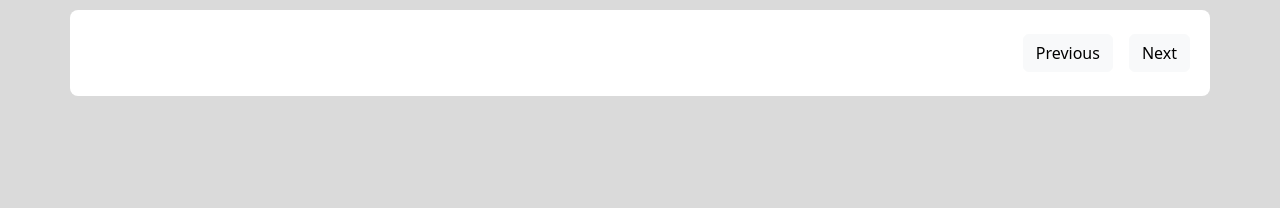
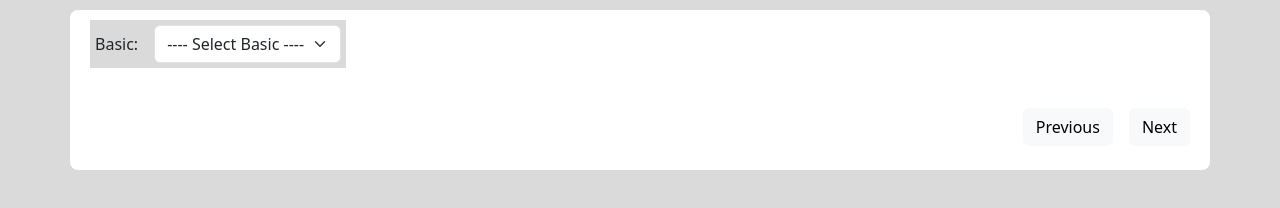
Before and after one commit to truongminh/haul_software_engineer, a website: page public/index.html in a window 1280 px wide. Drawn offline with nearby package versions, Linux system fonts and the light colour scheme; no server answers.

Commit message:
filter basic

```diff
--- a/public/index.html
+++ b/public/index.html
@@ -16,8 +16,27 @@
   </svg>
 
   <div class="container" style="margin-top: 10px; background-color: white; border-radius: 8px; overflow-y: auto; height: 100%;">
-    <!-- <div class="input-group mb-3" style="margin-top: 10px; margin-left: 8px; padding: 5px; background-color: #dadada; width: fit-content;">Basic:
-    </div> -->
+    <div class="input-group mb-3" style="margin-top: 10px; margin-left: 8px; padding: 5px; background-color: #dadada; width: fit-content; text-align: center;">
+
+      <div class="row g-3 align-items-center">
+        <div class="col-auto">
+          <label for="inputPassword6" class="col-form-label">Basic:</label>
+        </div>
+        <div class="col-auto">
+          <select id="select-basic" class="form-select" aria-label="Default select example">
+            <option value="" selected>---- Select Basic ----</option>
+            <option value="Vehicle Maint.">Vehicle Maint.</option>
+            <option value="HOS Compliance">HOS Compliance</option>
+            <option value="Driver Fitness">Driver Fitness</option>
+            <option value="Unsafe Driving">Unsafe Driving</option>
+            <option value="Drugs/Alcohol">Drugs/Alcohol</option>
+          </select>
+        </div>
+
+      </div>
+
+
+    </div>
     <data-table class="table" src="/inspection"></data-table>
   </div>
 
--- a/public/index.js
+++ b/public/index.js
@@ -65,12 +65,20 @@ class DataTable extends HTMLElement {
 		nextButton.addEventListener('click', this.nextPage, false);
 		prevButton.addEventListener('click', this.previousPage, false);
 
+		const that = this
+
+		const selectBasic = document.getElementById('select-basic')
+		selectBasic.addEventListener('change', function(){
+			console.log(selectBasic.value)
+			that.filterBasic = selectBasic.value
+			that.load()
+		})
 	}
 
 	async load() {
-		console.log('load', this.src);
+		console.log('load', this.src, this.filterBasic);
 		// error handling needs to be done :|
-		let result = await fetch(this.src + `?sort_by=${this.sortCol}&sort_order=${this.sortAsc ? 'asc' : 'desc'}&basic=&page_size=10&page_number=${this.curPage}`);
+		let result = await fetch(this.src + `?sort_by=${this.sortCol}&sort_order=${this.sortAsc ? 'asc' : 'desc'}&basic=${this.filterBasic ?? ''}&page_size=10&page_number=${this.curPage}`);
 		let data = await result.json();
 
         this.data = data.data
```
